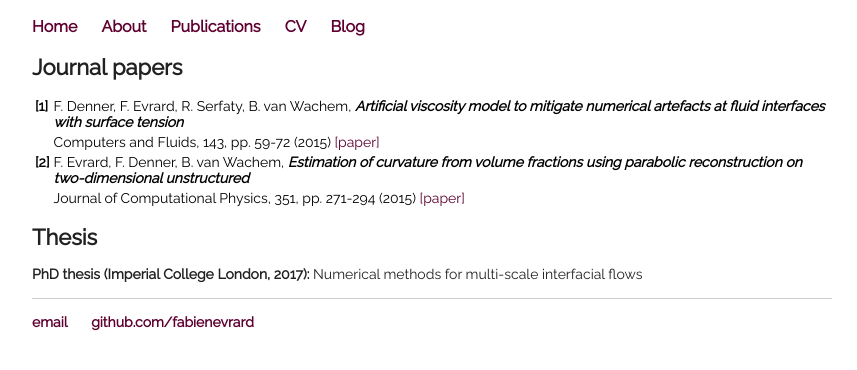
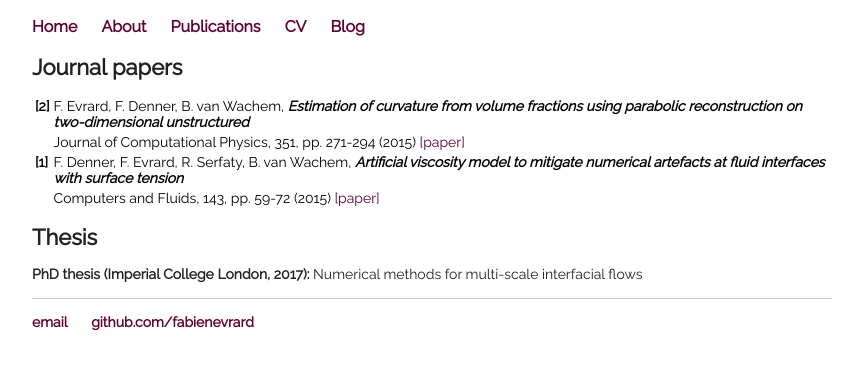
Before and after one commit to fabienevrard/fabienevrard.github.io, a Jekyll site: the page built from publications/index.html, in a window 1280 px wide. Shown: the top 370 px of the page, without its empty margins (208-1065 px from the left). Built offline with Jekyll 4.4.1, drawn with Linux system fonts in a browser that asks for light colours.

Commit message:
Update index.html

```diff
--- a/publications/index.html
+++ b/publications/index.html
@@ -6,15 +6,6 @@ title: Publications
 	<h1>Journal papers</h1>
 
 	 <table style="width:100%; vertical-align: top; text-align: left;">
-		 <tr>
-			 <td><b>[1]</b></td>
-			 <td>F. Denner, F. Evrard, R. Serfaty, B. van Wachem, <i><b>Artificial viscosity model to mitigate numerical artefacts at fluid interfaces with surface tension</b></i></td>
-		 </tr>
-		 <tr>
-			 <td></td>
-			 <td>Computers and Fluids, 143, pp. 59-72 (2015) <a href="https://doi.org/10.1016/j.compfluid.2016.11.006">[paper]</a></td>
-		 </tr>
-
 		  <tr>
 			 <td><b>[2]</b></td>
 			 <td>F. Evrard, F. Denner, B. van Wachem, <i><b>Estimation of curvature from
@@ -24,6 +15,14 @@ volume fractions using parabolic reconstruction on two-dimensional unstructured<
 			 <td></td>
 			 <td>Journal of Computational Physics, 351, pp. 271-294 (2015) <a href="https://doi.org/10.1016/j.jcp.2017.09.034">[paper]</a></td>
 		 </tr>
+		 <tr>
+			 <td><b>[1]</b></td>
+			 <td>F. Denner, F. Evrard, R. Serfaty, B. van Wachem, <i><b>Artificial viscosity model to mitigate numerical artefacts at fluid interfaces with surface tension</b></i></td>
+		 </tr>
+		 <tr>
+			 <td></td>
+			 <td>Computers and Fluids, 143, pp. 59-72 (2015) <a href="https://doi.org/10.1016/j.compfluid.2016.11.006">[paper]</a></td>
+		 </tr>
 	</table>
 
 	<h1>Thesis</h1>
```
